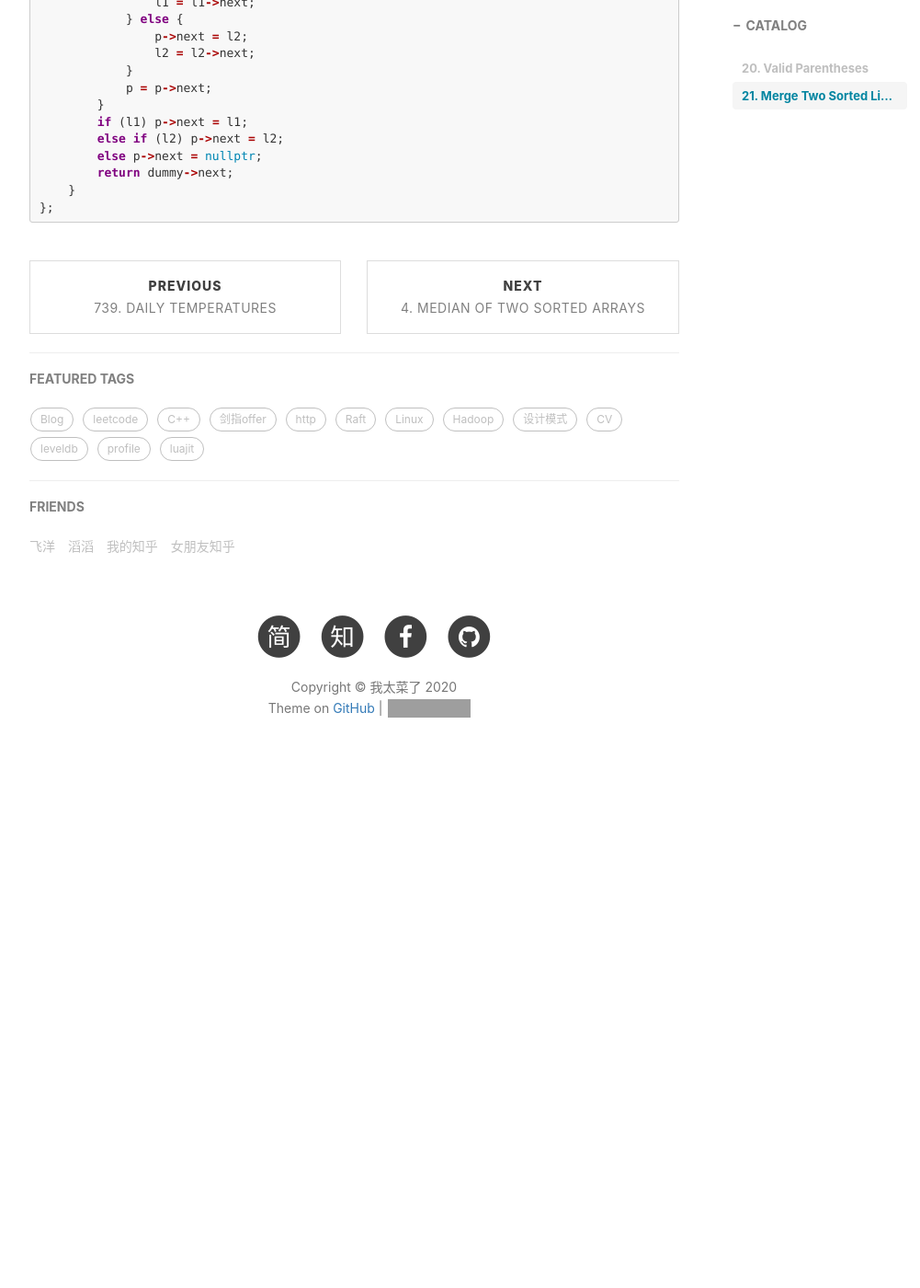
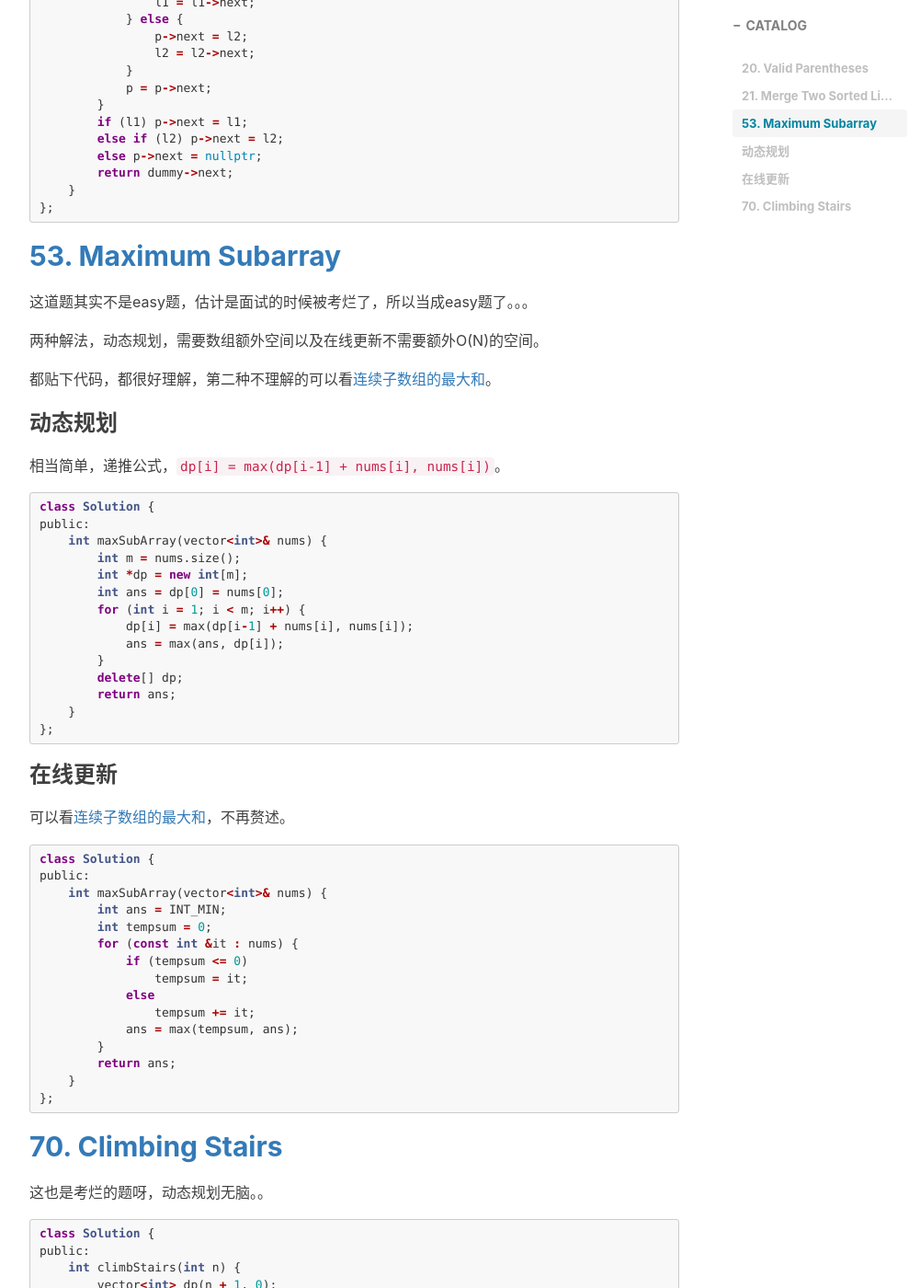
Before and after one commit to bbkgl/bbkgl.github.io, a Jekyll site: the page built from _posts/2020-01-31-leetcode-easy.md, in a window 1280 px wide and 1400 px high, scrolled down 1492 px. Shown: the whole window at 92% size, without its empty margins (233-1234 px from the left). Built offline with Jekyll 4.4.1, drawn with Linux system fonts in a browser that asks for light colours; nearby versions of some CDN libraries; comment, search, counter and statistics services are not loaded; before the commit the page ends 2366 px from its top, so only the background shows below that; some of the changed text lies outside the part shown; grey boxes are pictures that could not be loaded.

Commit message:
leetcode

````diff
--- a/_posts/2020-01-31-leetcode-easy.md
+++ b/_posts/2020-01-31-leetcode-easy.md
@@ -73,3 +73,74 @@ public:
     }
 };
 ```
+
+## [53. Maximum Subarray](https://leetcode-cn.com/problems/maximum-subarray/)
+
+这道题其实不是easy题，估计是面试的时候被考烂了，所以当成easy题了。。。
+
+两种解法，动态规划，需要数组额外空间以及在线更新不需要额外O(N)的空间。
+
+都贴下代码，都很好理解，第二种不理解的可以看[连续子数组的最大和](<https://bbkgl.github.io/2019/09/26/%E8%BF%9E%E7%BB%AD%E5%AD%90%E6%95%B0%E7%BB%84%E7%9A%84%E6%9C%80%E5%A4%A7%E5%92%8C/>)。
+
+### 动态规划
+
+相当简单，递推公式，`dp[i] = max(dp[i-1] + nums[i], nums[i])`。
+
+```cpp
+class Solution {
+public:
+    int maxSubArray(vector<int>& nums) {
+        int m = nums.size();
+        int *dp = new int[m];
+        int ans = dp[0] = nums[0];
+        for (int i = 1; i < m; i++) {
+            dp[i] = max(dp[i-1] + nums[i], nums[i]);
+            ans = max(ans, dp[i]);
+        }
+        delete[] dp;
+        return ans;
+    }
+};
+```
+
+### 在线更新
+
+可以看[连续子数组的最大和](<https://bbkgl.github.io/2019/09/26/%E8%BF%9E%E7%BB%AD%E5%AD%90%E6%95%B0%E7%BB%84%E7%9A%84%E6%9C%80%E5%A4%A7%E5%92%8C/>)，不再赘述。
+
+```cpp
+class Solution {
+public:
+    int maxSubArray(vector<int>& nums) {
+        int ans = INT_MIN;
+        int tempsum = 0;
+        for (const int &it : nums) {
+            if (tempsum <= 0)
+                tempsum = it;
+            else
+                tempsum += it;
+            ans = max(tempsum, ans);
+        }
+        return ans;
+    }
+};
+```
+
+
+
+## [70. Climbing Stairs](https://leetcode-cn.com/problems/climbing-stairs/)
+
+这也是考烂的题呀，动态规划无脑。。
+
+```cpp
+class Solution {
+public:
+    int climbStairs(int n) {
+        vector<int> dp(n + 1, 0);
+        dp[0] = 1;
+        dp[1] = 1;
+        for (int i = 2; i <= n; i++)
+            dp[i] += (dp[i-1] + dp[i-2]);
+        return dp[n];
+    }
+};
+```
````
